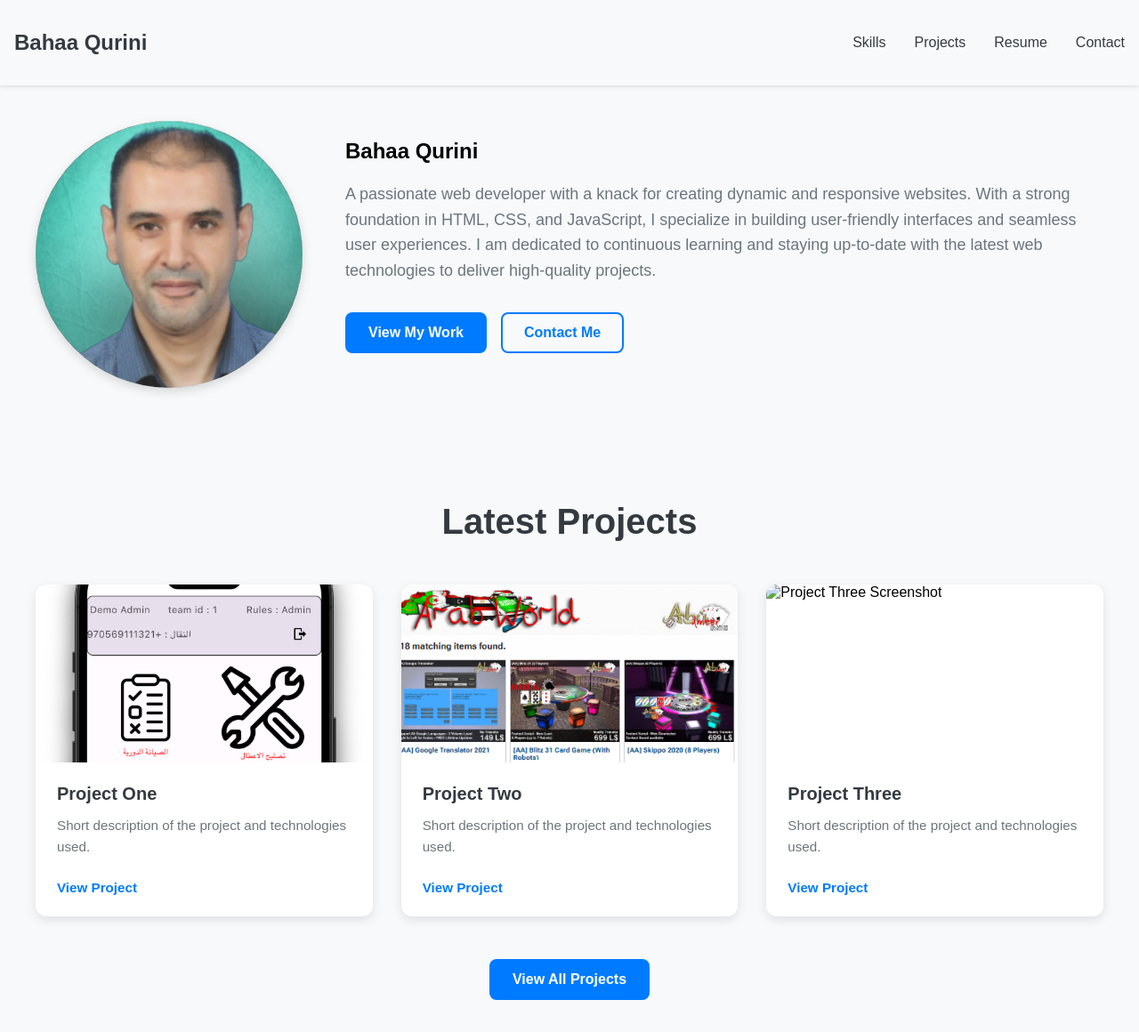
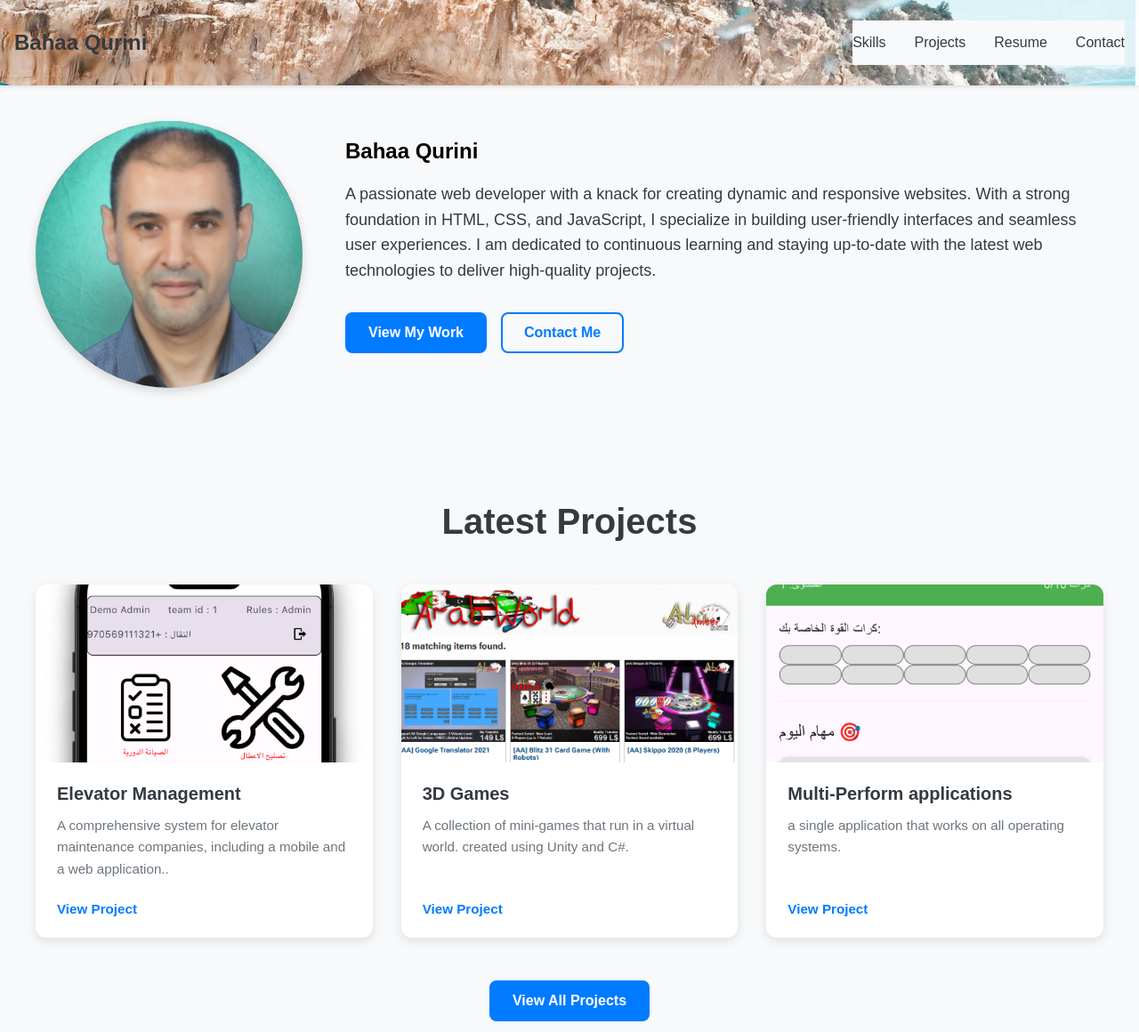
Before and after one commit to bahaqurini/bahaquriniproject2, a website: page src/index.html in a window 1280 px wide. Shown: the top 1160 px of the page at 89% size. Drawn offline with Linux system fonts and the light colour scheme.

Commit message:
last_update

```diff
--- a/src/index.html
+++ b/src/index.html
@@ -75,9 +75,9 @@
                 >
               </figure>
               <div class="project-card__content">
-                <h3 class="project-card__title">Project One</h3>
+                <h3 class="project-card__title">Elevator Management</h3>
                 <p class="project-card__description">
-                  Short description of the project and technologies used.
+                  A comprehensive system for elevator maintenance companies, including a mobile and a web application..
                 </p>
                 <a href="#" class="project-card__link" aria-label="View Project One details">
                   View Project
@@ -98,9 +98,9 @@
                 >
               </figure>
               <div class="project-card__content">
-                <h3 class="project-card__title">Project Two</h3>
+                <h3 class="project-card__title">3D Games</h3>
                 <p class="project-card__description">
-                  Short description of the project and technologies used.
+                  A collection of mini-games that run in a virtual world. created using Unity and C#.
                 </p>
                 <a href="#" class="project-card__link" aria-label="View Project Two details">
                   View Project
@@ -109,22 +109,21 @@
             </article>
           </li>
 
-          <!-- Project Card 3 -->
           <li class="latest-projects__item">
             <article class="project-card">
               <figure class="project-card__figure">
                 <img
-                  src="path/to/project-3.jpg"
-                  alt="Project Three Screenshot"
+                  src="./img/mobile.webp"
+                  alt="Multi-Perform applications Mobile Screenshot"
                   class="project-card__image"
                   loading="lazy"
 
                 >
               </figure>
               <div class="project-card__content">
-                <h3 class="project-card__title">Project Three</h3>
+                <h3 class="project-card__title">Multi-Perform applications</h3>
                 <p class="project-card__description">
-                  Short description of the project and technologies used.
+                  a single application that works on all operating systems.
                 </p>
                 <a href="#" class="project-card__link" aria-label="View Project Three details">
                   View Project
@@ -134,7 +133,6 @@
           </li>
         </ul>
 
-        <!-- View All Button -->
         <div class="latest-projects__cta">
           <a href="#" class="btn btn--primary">View All Projects</a>
         </div>
--- a/src/scss/blocks/_bio.scss
+++ b/src/scss/blocks/_bio.scss
@@ -73,7 +73,7 @@
   &__description {
     font-size: 1rem;
     line-height: 1.6;
-    color: #6c757d;
+    color: $color-dark;
     margin-bottom: 2rem;
 
     @media (min-width: 768px) {
--- a/src/scss/blocks/_header.scss
+++ b/src/scss/blocks/_header.scss
@@ -8,6 +8,9 @@
   width: 100%;
   z-index: 1000;
   background-color :$color-light;
+  background-image: url("../../../img/background.jpg");
+  background-size: cover;
+  background-position: center;
   box-shadow: 0 2px 4px rgba(0,0,0,0.1);
   &__container {
     display: flex;
```
Also changed, not shown: dist/main.css, src/img/mobile.webp (added), 1 other file.
